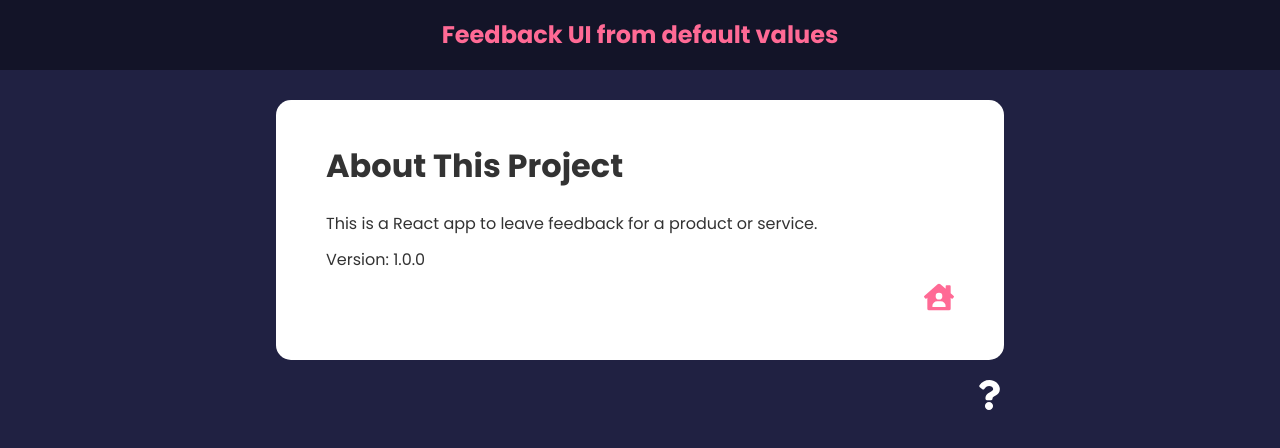
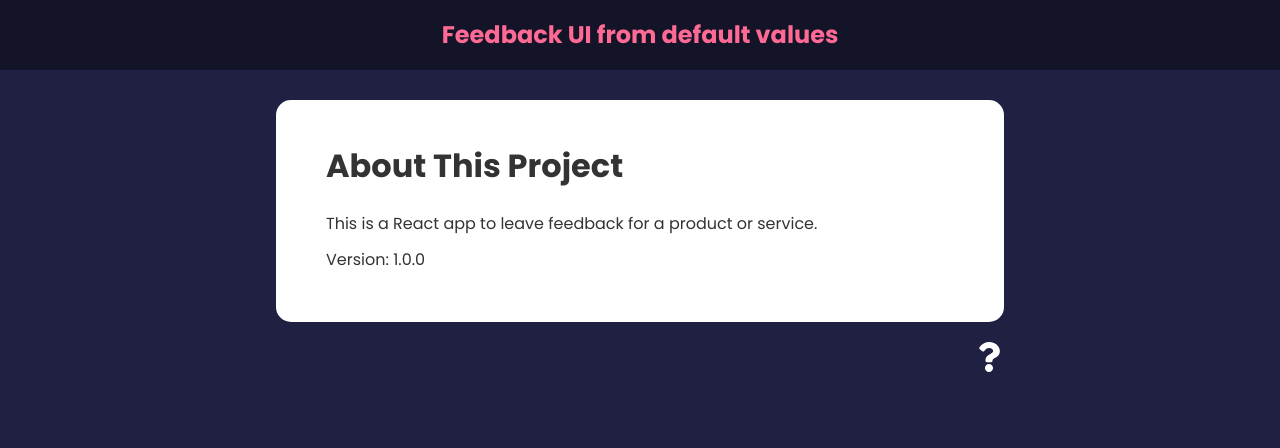
Before and after one commit to RLCASTRO/feedback-app, a React (Create React App) app: page /about in a window 1280 px wide. Shown: the top 448 px of the page. Built offline with nearby package versions, Linux system fonts and the light colour scheme.

Commit message:
created another component for the houseUser icon, now the question mark and the house toggle depending on where the user is on the page.

```diff
--- a/src/App.js
+++ b/src/App.js
@@ -6,6 +6,7 @@ import FeedbackStats from './components/FeedbackStats';
 import FeedbackForm from './components/FeedbackForm';
 import AboutPage from './components/pages/AboutPage';
 import AboutIconLink from './components/AboutIconLink';
+import HouseUserIconLink from './components/HouseUserIconLink';
 // import Card from "./components/shared/Card";
 import { useState } from 'react';
 import FeedbackData from './data/FeedbackData';
@@ -53,7 +54,7 @@ function App() {
 
           <Route path='/about' element={<AboutPage handleAboutClick={clickAboutIcon}/>} />
         </Routes>
-        {isAbout && <AboutIconLink handleAboutClick={clickAboutIcon} />}
+        {isAbout ? <AboutIconLink handleAboutClick={clickAboutIcon} /> : <HouseUserIconLink handleAboutClick={clickAboutIcon}/> }
       </div>
     </Router>
   );
--- /dev/null
+++ b/src/components/HouseUserIconLink.jsx
@@ -0,0 +1,14 @@
+
+import { FaHouseUser } from 'react-icons/fa';
+import { Link } from "react-router-dom";
+const AboutIconLink = ({handleAboutClick}) => {
+  return (
+    <div className='about-link'>
+      <Link to='/'>
+        <FaHouseUser size={30} onClick={() => { handleAboutClick(true)}} />
+      </Link>
+    </div>
+  );
+};
+
+export default AboutIconLink;
--- a/src/components/pages/AboutPage.jsx
+++ b/src/components/pages/AboutPage.jsx
@@ -12,11 +12,6 @@ const AboutPage = ({handleAboutClick}) => {
         <p>Version: 1.0.0</p>
         {/* <p>{params.id}</p> */}
 
-        <div className='home-link' >
-          <Link to='/'>
-           <FaHouseUser size={30} onClick={() => { handleAboutClick(true)}}/>
-          </Link>
-        </div>
       </div>
     </Card>
   );
--- a/src/index.css
+++ b/src/index.css
@@ -191,10 +191,6 @@ input:focus {
   display: flex;
   justify-content: flex-end;
 }
-.home-link {
-  display: flex;
-  justify-content: flex-end;
-}
 
 /* FIX: Remove position: absolute to keep about icon at the bottom of the
  * document */
@@ -202,16 +198,9 @@ input:focus {
   color: #fff;
   cursor: pointer;
 }
-.home-link a {
-  color: #ff6a95;
-  cursor: pointer;
-}
 
 .about-link a:hover {
   color: #ff6a95;
-}
-.home-link a:hover {
-  color: #000;
 }
 
 .about h1 {
```
